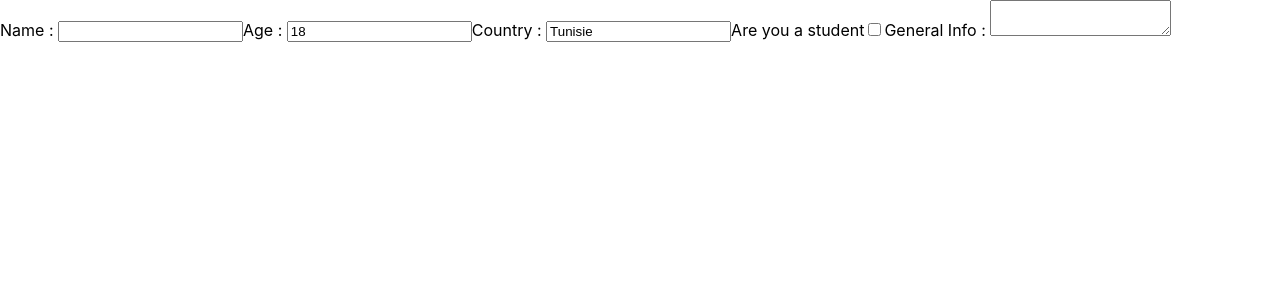
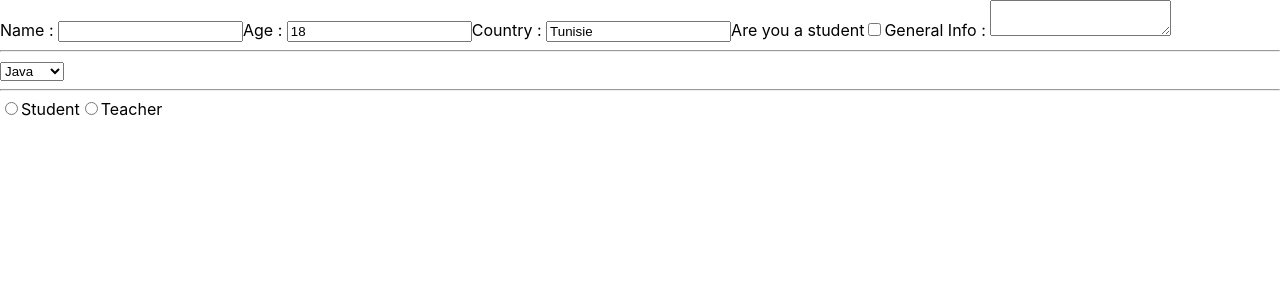
Before and after one commit to amirdhahri01/Playground_1, a React (Create React App) app: page / in a window 1280 px wide. Shown: the top 300 px of the page. Built offline with nearby package versions, Linux system fonts and the light colour scheme.

Commit message:
An update

```diff
--- a/src/App.js
+++ b/src/App.js
@@ -2,38 +2,61 @@ import { useState } from "react";
 import "./App.css";
 
 function App() {
-  const [formData , setFormData] = useState({
-    name:"",
+  const [formData, setFormData] = useState({
+    name : "",
     age : 18,
-    country:"Tunisie",
-    generalInfo:"",
-    isStudent:false
+    country : "Tunisie",
+    generalInfo : "",
+    programmingLanguage : "",
+    isStudent : false,
+    status : ""
   });
   const handleChange = (e) => {
     setFormData(oldFormData => {
       return {
         ...oldFormData,
-        [e.target.name] : e.target.value
+        [e.target.name]: e.target.value
       }
     })
-    console.log(formData);
-
   }
+  const handleCheckbox = (e) => {
+    setFormData(oldFormData => {
+      return {
+        ...oldFormData,
+        [e.target.name]: e.target.checked
+      }
+    })
+  }
+  console.log(formData);
   return (
     <>
       <form action="">
         <label htmlFor="name">Name : </label>
-        <input value={formData.name} name="name" type="text" id="name" onChange={handleChange}/>
+        <input value={formData.name} name="name" type="text" id="name" onChange={handleChange} />
         <label htmlFor="age">Age : </label>
-        <input value={formData.age} name="age" type="text" id="age" onChange={handleChange}/>
+        <input value={formData.age} name="age" type="text" id="age" onChange={handleChange} />
         <label htmlFor="country">Country : </label>
-        <input value={formData.country} name="country" type="text" id="country" onChange={handleChange}/>
+        <input value={formData.country} name="country" type="text" id="country" onChange={handleChange} />
         <label htmlFor="student">Are you a student</label>
-        <input type="checkbox" id="student" />
+        <input type="checkbox" id="student" name="isStudent" checked={formData.isStudent} onChange={handleCheckbox} />
         <label htmlFor="generalInfo">General Info : </label>
         <textarea name="" id="generalInfo" onChange={handleChange}>
           {formData.generalInfo}
         </textarea>
+        <hr />
+        <select name="programmingLanguage" value={formData.programmingLanguage} onChange={handleChange}>
+          <option value="java">Java</option>
+          <option value="python">Python</option>
+          <option value="ruby">Ruby</option>
+          <option value="php">PHP</option>
+        </select>
+        <hr />
+        <div>
+          <input value="student" type="radio" name="status" id="status" checked={formData.status === "student"} onChange={handleChange}/>
+          Student
+          <input value="teacher" type="radio" name="status" id="status" checked={formData.status === "teacher"} onChange={handleChange}/>
+          Teacher
+        </div>
       </form>
     </>
   );
```
